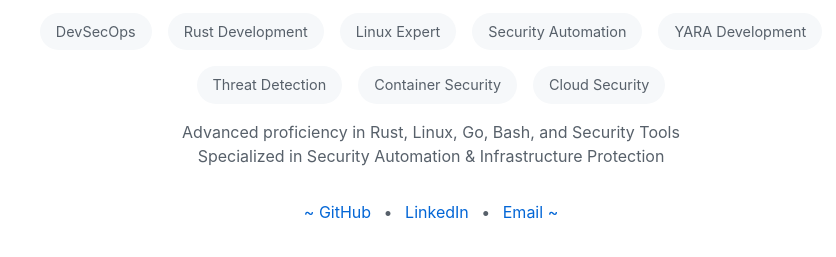
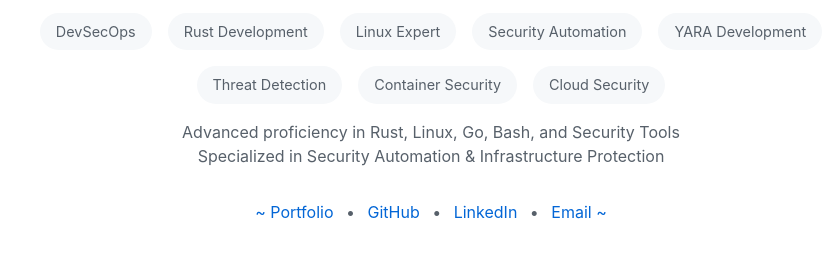
Before and after one commit to anubhavg-icpl/anubhavg-icpl.github.io, a plain HTML site: page index.html in a window 1280 px wide. Shown: the part 407-664 px from the top of the page, without its empty margins (209-1045 px from the left). Drawn offline with Linux system fonts and the light colour scheme.

Commit message:
fix(seo): Point canonical at the main profile
This page is an older profile of the same person. The canonical now
names https://mranv.github.io/ so search engines consolidate on it, and
the link row gains a link to it.

Co-Authored-By: Anubhav Gain (mranv) <iamanubhavgain@gmail.com>

```diff
--- a/index.html
+++ b/index.html
@@ -15,7 +15,7 @@
     <meta name="keywords" content="Anubhav Gain, DevSecOps Engineer, Cybersecurity Expert, Linux Administrator, Rust Developer, Security Engineer, YARA Expert, Security Automation Engineer, Threat Detection Specialist, Go Developer, Bash Scripting Expert, Cloud Security Engineer, Infrastructure Security, Security Architecture, Infopercept Consulting, Container Security, Kubernetes Security, CI/CD Security, Application Security, Penetration Testing">
 
     <!-- Canonical URL -->
-    <link rel="canonical" href="https://anubhavg-icpl.github.io/">
+    <link rel="canonical" href="https://mranv.github.io/">
 
     <!-- Open Graph -->
     <meta property="og:type" content="profile">
@@ -243,7 +243,9 @@
         </div>
 
         <div class="links">
-            ~ <a href="https://github.com/anubhavg-icpl" rel="me noopener">GitHub</a>
+            ~ <a href="https://mranv.github.io/" rel="me">Portfolio</a>
+            <span class="separator">•</span>
+            <a href="https://github.com/anubhavg-icpl" rel="me noopener">GitHub</a>
             <span class="separator">•</span>
             <a href="https://www.linkedin.com/in/anubhavgain/" rel="me noopener">LinkedIn</a>
             <span class="separator">•</span>
```
Also changed, not shown: cyberexpert.html (+1 -1 lines), devsecops.html (+1 -1 lines), mainframe.html (+1 -1 lines), releam.html (+1 -1 lines), securityexpert.html (+1 -1 lines), whitehat.html (+1 -1 lines).
